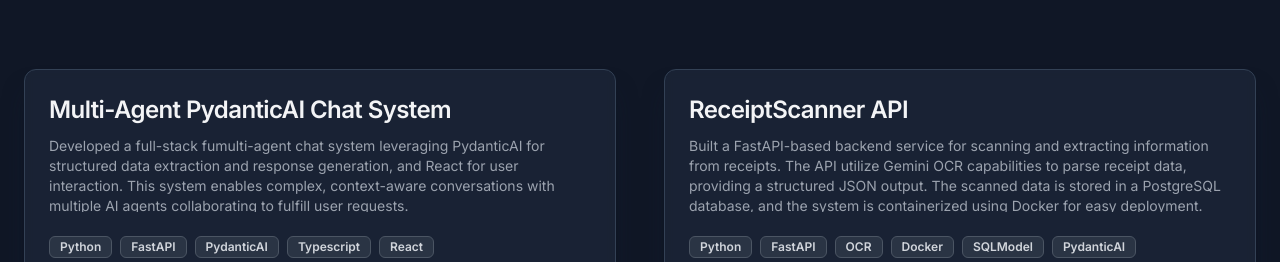
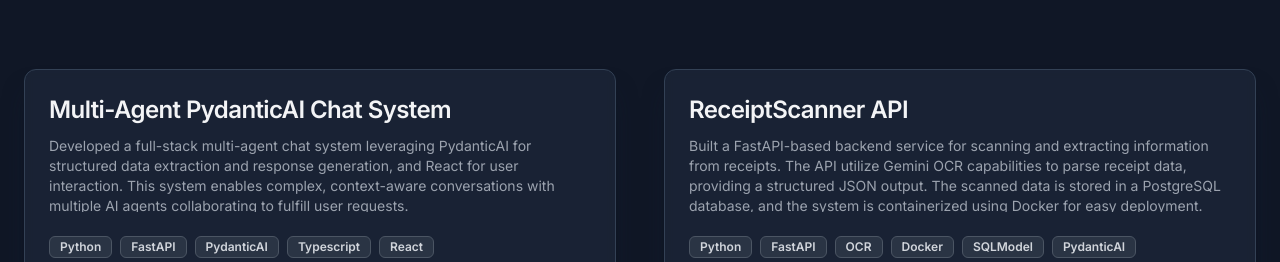
Before and after one commit to cgoncalves94/portfolio-cesar, a Next.js app: page / in a window 1280 px wide. Shown: the part 1745-2007 px from the top of the page. Built offline with nearby package versions, Linux system fonts and the light colour scheme.

Commit message:
fix: correct typo in project description for Multi-Agent PydanticAI Chat System

```diff
--- a/src/components/Projects.tsx
+++ b/src/components/Projects.tsx
@@ -10,7 +10,7 @@
 const projectsData = [
   {
     title: "Multi-Agent PydanticAI Chat System",
-    description: "Developed a full-stack fumulti-agent chat system leveraging PydanticAI for structured data extraction and response generation, and React for user interaction. This system enables complex, context-aware conversations with multiple AI agents collaborating to fulfill user requests.",
+    description: "Developed a full-stack multi-agent chat system leveraging PydanticAI for structured data extraction and response generation, and React for user interaction. This system enables complex, context-aware conversations with multiple AI agents collaborating to fulfill user requests.",
     tags: ["Python", "FastAPI", "PydanticAI", "Typescript", "React"],
     githubLink: "https://github.com/cgoncalves94/multi-agent-pydanticAI",
     liveLink: null,
```
